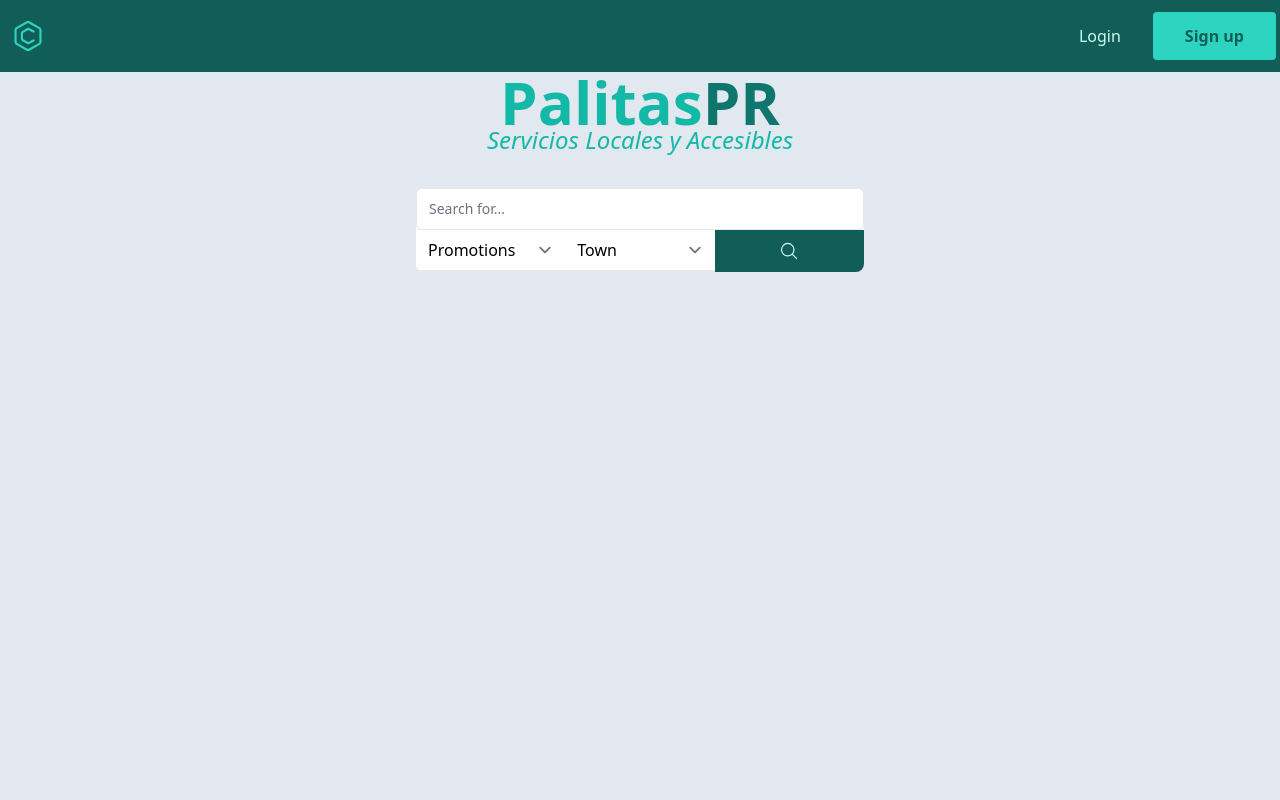
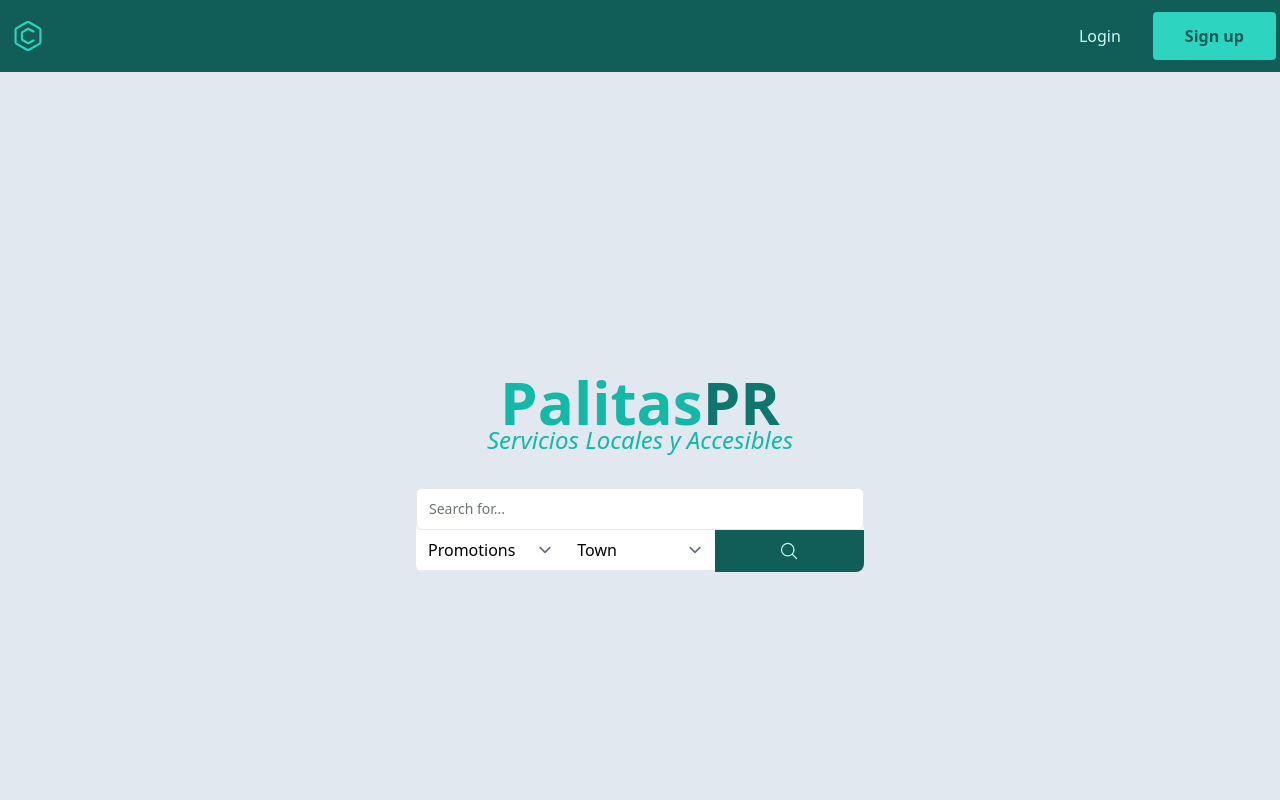
Before and after one commit to Lusanco/PalitasPR, a Svelte app in the folder frontend/: page / in a window 1280 px wide. Shown: the top 800 px of the page. Built offline with nearby package versions, Linux system fonts and the light colour scheme.

Commit message:
fix to center elements on screen: Search

```diff
--- a/frontend/src/components/PageSearchBar.svelte
+++ b/frontend/src/components/PageSearchBar.svelte
@@ -52,7 +52,9 @@
 </script>
 
 <!-- PageSearchBar Start -->
-<div class="flex flex-col items-center justify-center h-full gap-8">
+<div
+  class="flex flex-col items-center justify-center h-full min-h-screen gap-8"
+>
   <LogoSlogan></LogoSlogan>
   <!-- SearchBar Start -->
   <div class="items-center justify-center w-full max-w-md mx-2 md:mx-auto">
```
